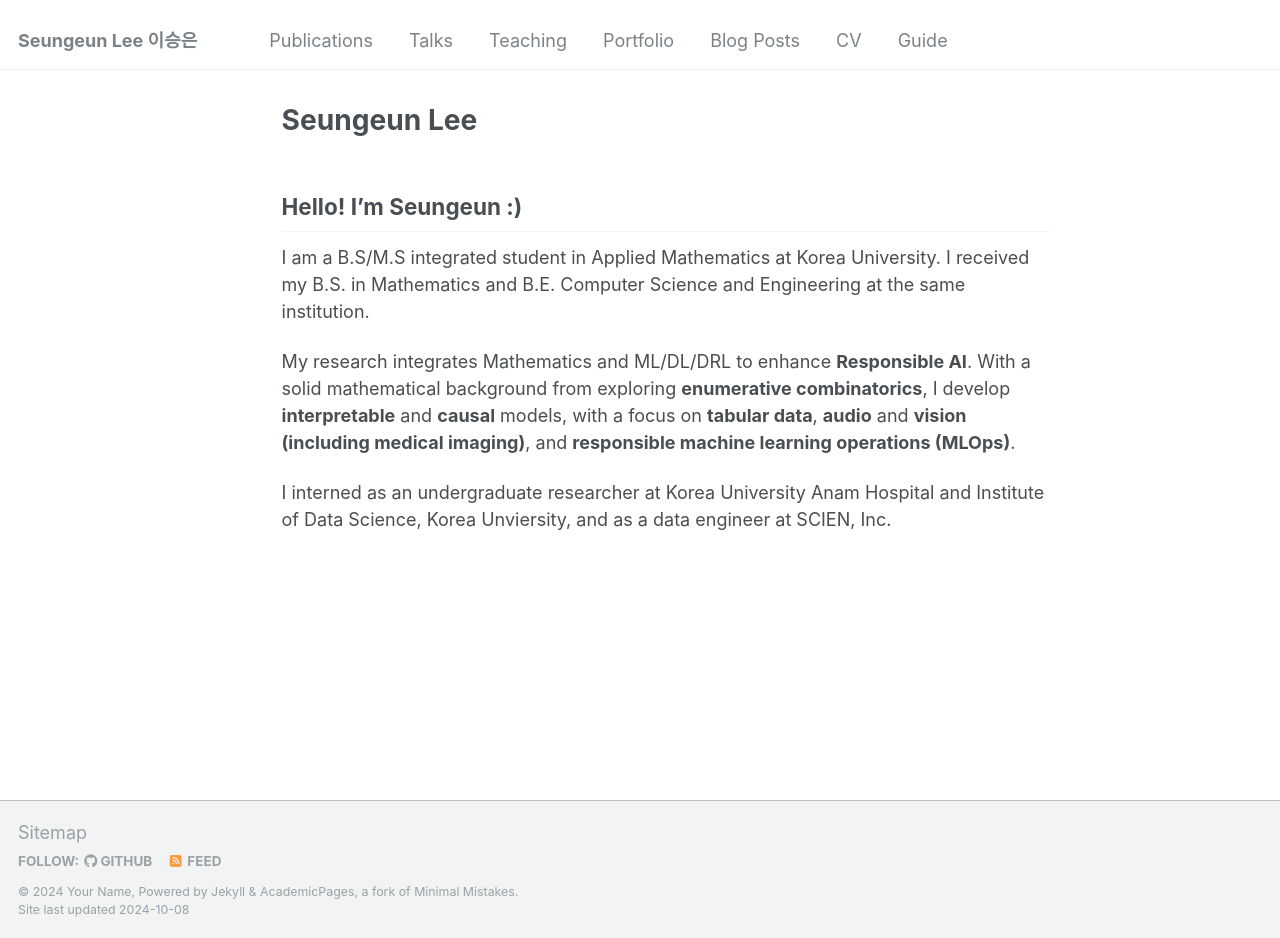
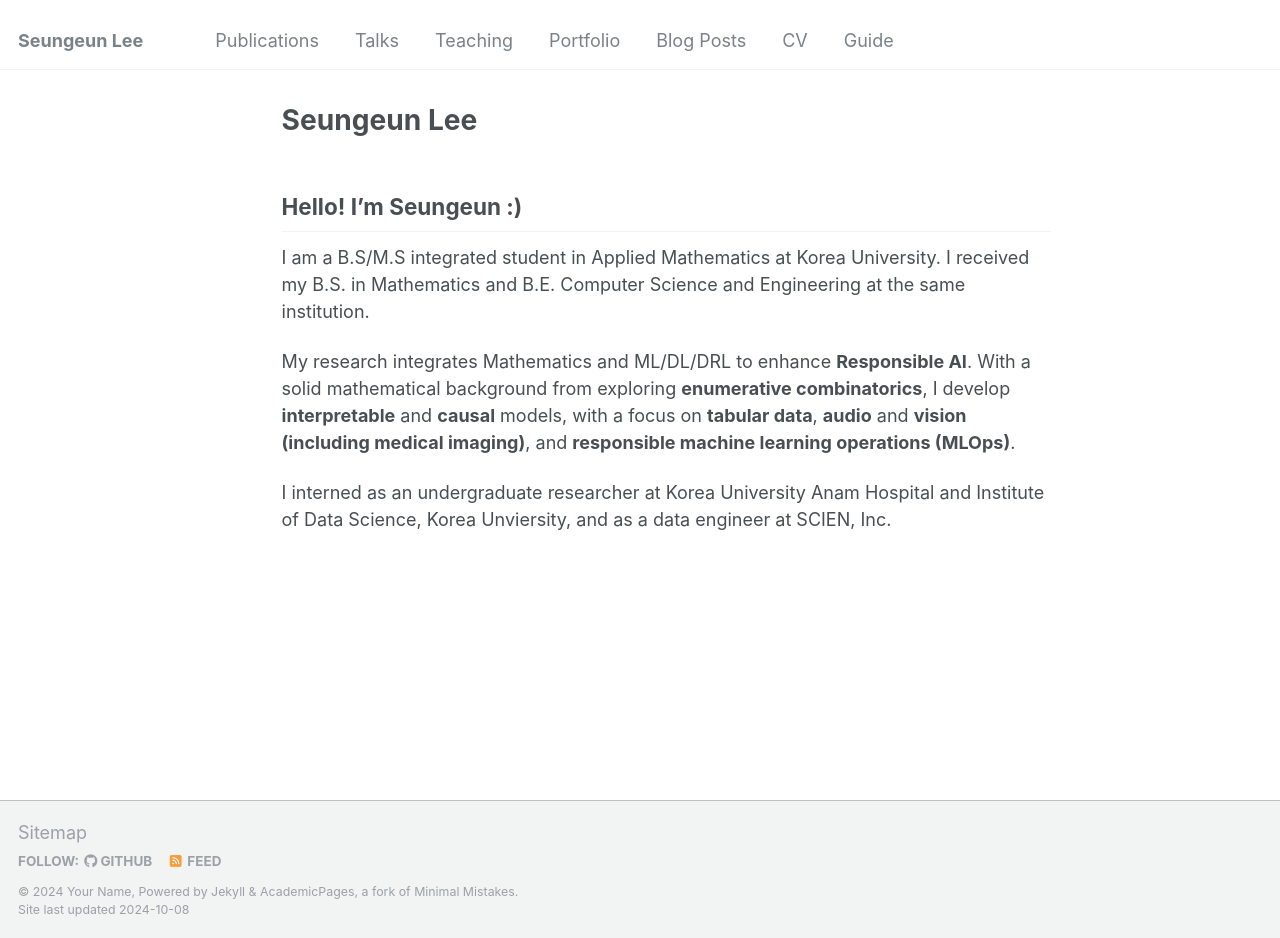
Before and after one commit to duneag2/duneag2.github.io, a Jekyll site: the page built from _pages/about.md, in a window 1280 px wide and 938 px high. Built offline with Jekyll 4.4.1, drawn with Linux system fonts in a browser that asks for light colours.

Commit message:
Update _config.yml

```diff
--- a/_config.yml
+++ b/_config.yml
@@ -8,7 +8,7 @@
 
 # Basic Site Settings
 locale                   : "en-US"
-title                    : "Seungeun Lee 이승은"
+title                    : "Seungeun Lee"
 title_separator          : "-"
 name                     : &name "Your Name"
 description              : &description "personal description"
@@ -22,7 +22,7 @@ repository               : "academicpages/academicpages.github.io"
 author:
   # Biographic information
   avatar           : "profile.png"
-  name             : "Seungeun Lee"
+  name             : "Seungeun Lee 이승은"
   pronouns         : # example: "she/her"
   bio              : "B.S/M.S. integrated student in Mathematics, Korea University"
   location         : "Seoul, Korea"
```
